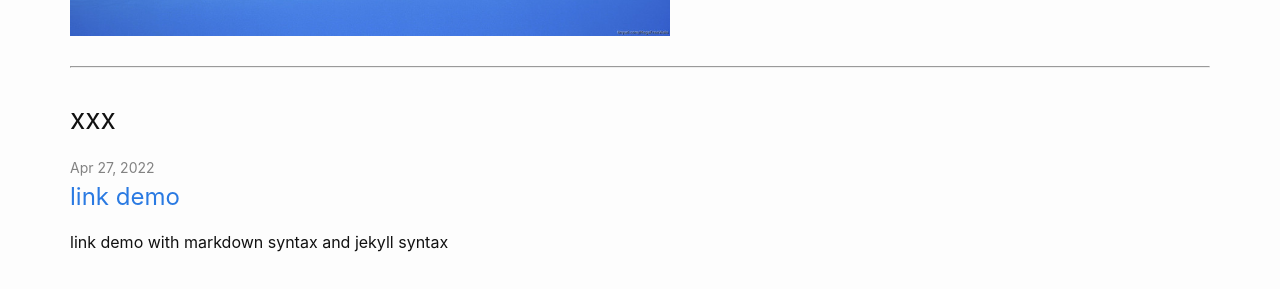
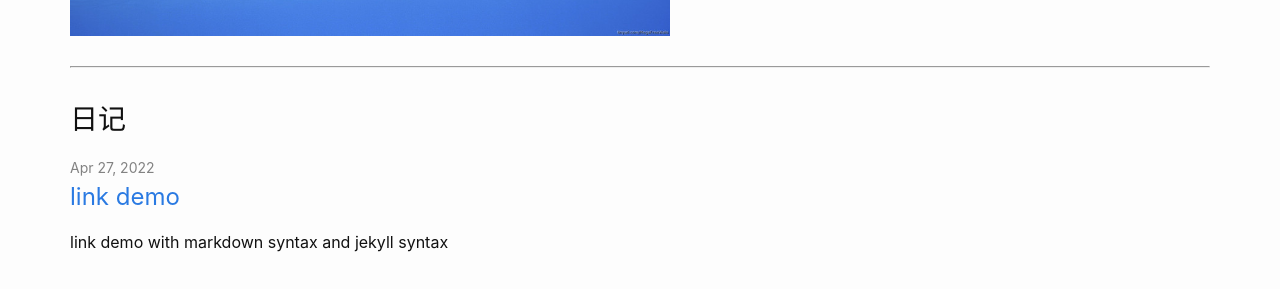
Before and after one commit to red6star/vincent.github.io, a Jekyll site: the page built from index.md, in a window 1280 px wide. Shown: the part 456-745 px from the top of the page. Built offline with Jekyll 4.4.1, drawn with Linux system fonts in a browser that asks for light colours.

Commit message:
修改index文件

```diff
--- a/index.md
+++ b/index.md
@@ -1,7 +1,7 @@
 ---
 title: 主页
 layout: home
-list_title: "xxx"
+list_title: "日记"
 ---
 
 <p align=left>
```
